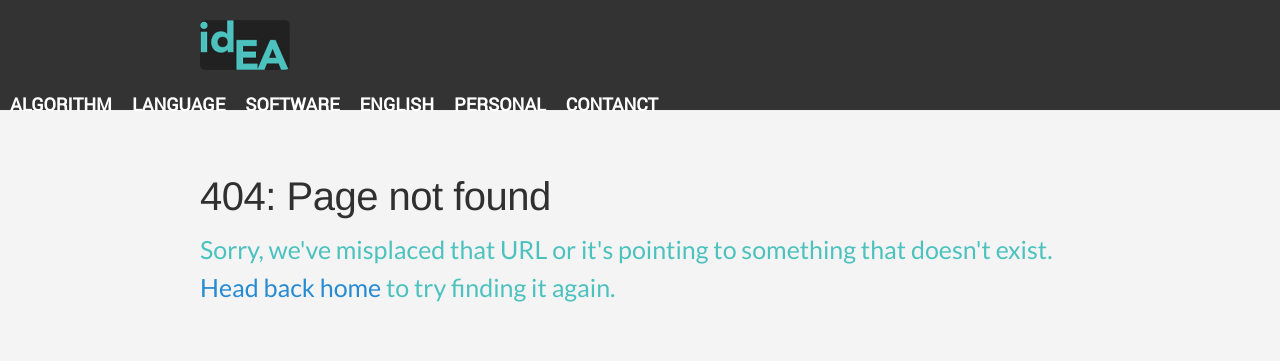
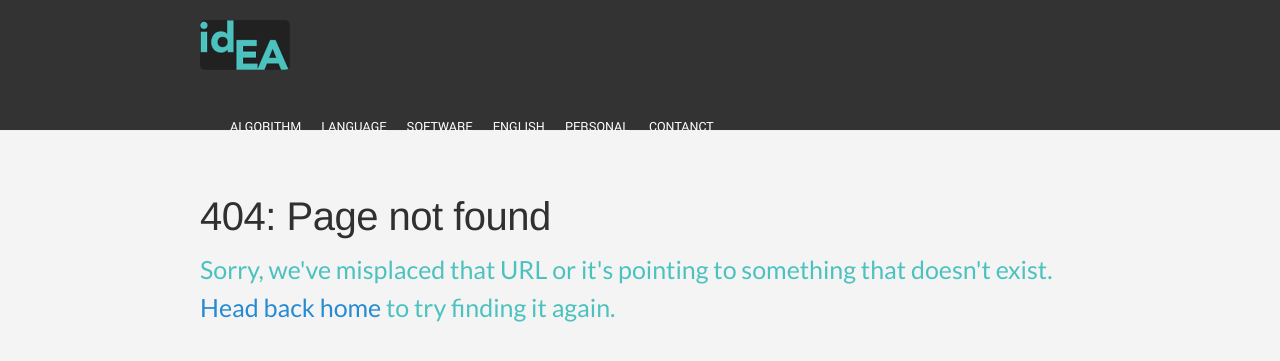
Before and after one commit to aichaku/aichaku.github.io, a Jekyll site: the page built from 404.html, in a window 1280 px wide. Shown: the top 361 px of the page. Built offline with Jekyll 4.4.1, drawn with Linux system fonts in a browser that asks for light colours; Markdown is read by kramdown in place of the engine named in the settings.

Commit message:
put height attribute to menu

```diff
--- a/public/css/pencil.css
+++ b/public/css/pencil.css
@@ -66,22 +66,20 @@ body {
   vertical-align: middle;
 }
 
+.global-menu {
+  padding-left: 0;
+  font-family: 'Yantramanav', sans-serif;
+  font-weight: 300;
+  height: 20px;
+}
 
-ul {
+.global-menu> ul {
   display: block;
   -webkit-margin-before: 1em;
   -webkit-margin-after: 1em;
   -webkit-margin-start: 0px;
   -webkit-margin-end: 0px;
   -webkit-padding-start: 40px;
-}
-
-.global-menu {
-  float: left;
-  margin: 0;
-  padding-left: 0;
-  font-family: 'Yantramanav', sans-serif;
-  font-weight: 300;
 }
 
 .menu-list {
@@ -101,7 +99,8 @@ ul {
 
 .menu-list > li > a {
   color: #fff;
-  font-weight: bold;
+  font-weight: 400;
+  font-size: 14px;
   padding: 0 10px;
   display: inline;
 }
```
